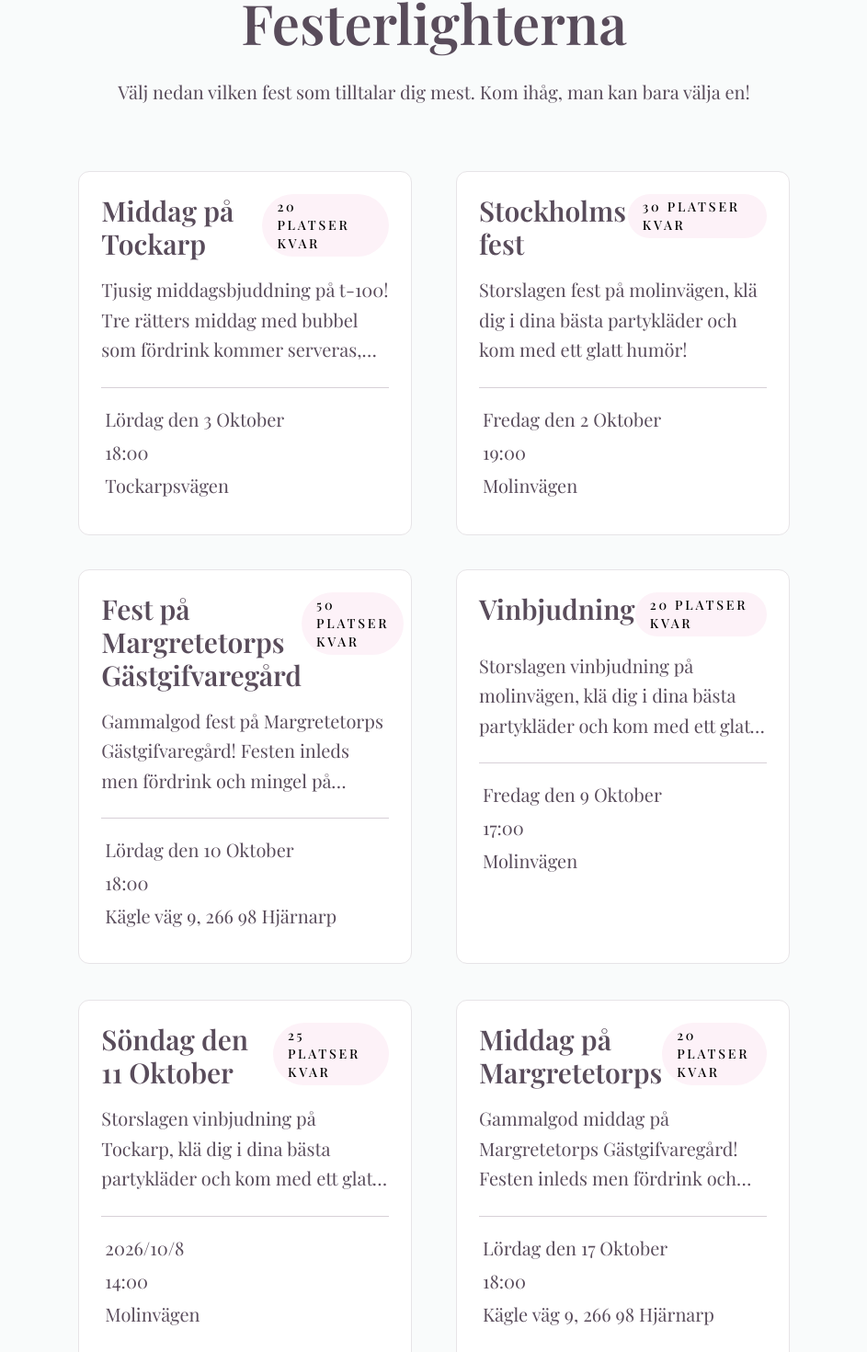
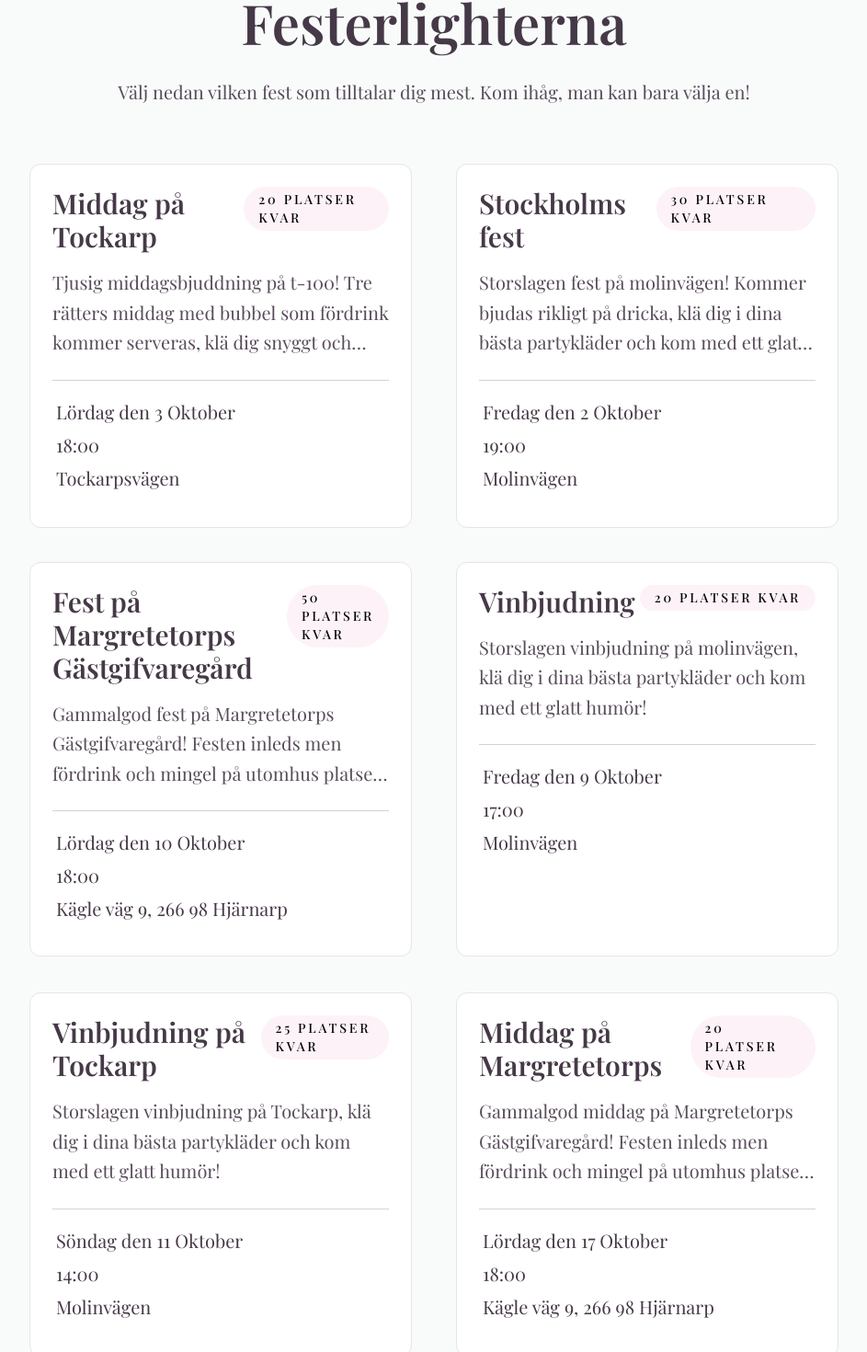
Before and after one commit to Godisstrut/PartyPlanner, a React (Vite) app in the folder party-project/: page /events in a window 1280 px wide. Shown: the part 130-1600 px from the top of the page at 92% size, without its empty margins (168-1111 px from the left). Built offline with nearby package versions, Linux system fonts and the light colour scheme; a web font is replaced by a local one.

Commit message:
Small styling update
Updated styling on all of the pages

```diff
--- a/party-project/src/Components/Button.tsx
+++ b/party-project/src/Components/Button.tsx
@@ -4,7 +4,7 @@ type ButtonProps = {
 
 function Button({ text }: ButtonProps) {
     return(
-        <button className="font-semibold text-white text-2xl bg-pink-500 hover:bg-pink-600 hover:scale-110 py-4 px-8 rounded-2xl transition duration-200 mt-8" >
+        <button className="font-semibold text-white text-2xl bg-pink-500 hover:bg-pink-600 hover:scale-110 hover:cursor-pointer py-4 px-8 rounded-2xl transition duration-200 mt-8" >
             {text}
         </button>
     )
--- a/party-project/src/Components/EventCard.tsx
+++ b/party-project/src/Components/EventCard.tsx
@@ -19,14 +19,14 @@ function EventCard({ event }: EventCardProps) {
         <Link to={`/events/${event.id}`} >
             <motion.div className="grid-rows-2 h-11/12 bg-white hover:cursor-pointer hover:shadow-lg hover:-translate-y-0.5 transition duration-300 ease-in-out rounded-xl p-6 m-6 border border-mauve-200 hover:border-pink-500">
                 <div className="flex items-start justify-between" >
-                    <h1 className="font-semibold text-3xl text-mauve-600" > {title}</h1>
+                    <h1 className="font-semibold text-3xl text-mauve-700" > {title}</h1>
                     <span className=" font-medium text-sm tracking-[0.2em] uppercase bg-pink-50 rounded-full px-4 py-1" >{spots} Platser kvar</span>
                 </div>
                 <p className="text-xl text-mauve-600 mt-4 leading-relaxed mb-6 line-clamp-3 " > {description}</p>
                 <div className="mt-4 border-t border-mauve-300 pt-4 " >
-                    <p className="text-xl text-mauve-600 p-1" > {date}</p>
-                    <p className="text-xl text-mauve-600 p-1" > {time}</p>
-                    <p className="text-xl text-mauve-600 p-1" > {location}</p>
+                    <p className="text-xl text-mauve-700 p-1" > {date}</p>
+                    <p className="text-xl text-mauve-700 p-1" > {time}</p>
+                    <p className="text-xl text-mauve-700 p-1" > {location}</p>
                 </div>
             </motion.div>
         </Link>
--- a/party-project/src/Components/EventDetail.tsx
+++ b/party-project/src/Components/EventDetail.tsx
@@ -18,7 +18,7 @@ function EventDetail() {
             <Link to="/events" className="text-sm tracking-[0.3em] uppercase hover:underline transition-transform" >
                 ← Alla fester
             </Link>
-            <h1 className="text-4xl text-mauve-600 p-4 " >{event.title}</h1>
+            <h1 className="text-4xl text-mauve-700 p-4 " >{event.title}</h1>
             <div className="border-t border-mauve-500 py-2">
                 <p className="text-xl max-w-2xl p-4" >{event.description}</p>
             </div>
@@ -31,13 +31,13 @@ function EventDetail() {
             <div className="max-w-2xl p-6 rounded-lg bg-white border border-mauve-200" >
                 <h1 className="text-2xl text-mauve-600 pb-6 " >Boka din plats</h1>
                 <form className="flex flex-col justify-start " >
-                    <label htmlFor="name" className="text-xl text-mauve-600" >Namn:</label>
+                    <label htmlFor="name" className="text-xl text-mauve-700" >Namn:</label>
                     <input type="text" placeholder="Namn" className="border p-2 m-2 rounded" />
-                    <label htmlFor="email" className="text-xl text-mauve-600" >E-post:</label>
+                    <label htmlFor="email" className="text-xl text-mauve-700" >E-post:</label>
                     <input type="email" placeholder="E-post" className="border p-2 m-2 rounded" />
-                    <label htmlFor="message" className="text-xl text-mauve-600" >Meddelande (valfritt):</label>
-                    <textarea id="message" placeholder="Särkilda önskemål" className="border p-2 m-2 rounded" ></textarea>
-                    <button className="font-semibold text-white text-2xl bg-pink-500 hover:bg-pink-600 py-2 px-4 rounded-2xl transition duration-200 mt-8" >
+                    <label htmlFor="message" className="text-xl text-mauve-700" >Meddelande (valfritt):</label>
+                    <textarea rows={5} id="message" placeholder="Särkilda önskemål" className="border p-2 m-2 rounded" ></textarea>
+                    <button className="font-semibold text-white text-2xl bg-pink-500 hover:bg-pink-600 hover:cursor-pointer py-2 px-4 rounded-2xl transition duration-200 mt-8" >
                         Boka
                     </button>
                 </form>
--- a/party-project/src/Data/EventsData.ts
+++ b/party-project/src/Data/EventsData.ts
@@ -24,7 +24,7 @@ export const EventsData: Record<string, Event> = { // Fest data
         date: "Fredag den 2 Oktober",
         time: "19:00",
         location: "Molinvägen",
-        description: "Storslagen fest på molinvägen, klä dig i dina bästa partykläder och kom med ett glatt humör!",
+        description: "Storslagen fest på molinvägen! Kommer bjudas rikligt på dricka, klä dig i dina bästa partykläder och kom med ett glatt humör!",
         spots: 30
     },
     margretetorp: {
@@ -47,8 +47,8 @@ export const EventsData: Record<string, Event> = { // Fest data
     },
     tockarpvin: {
         id: "tockarpvin",
-        title: "Söndag den 11 Oktober",
-        date: "2026/10/8",
+        title: "Vinbjudning på Tockarp",
+        date: "Söndag den 11 Oktober",
         time: "14:00",
         location: "Molinvägen",
         description: "Storslagen vinbjudning på Tockarp, klä dig i dina bästa partykläder och kom med ett glatt humör!",
--- a/party-project/src/Data/Invites.ts
+++ b/party-project/src/Data/Invites.ts
@@ -6,14 +6,14 @@ export type Invite = {
 export const Invites: Record<string, Invite> = {
     kalleniusFamily: {
         displayName: "Familjen Källenius",
-        eventIds: ["Tockarpsfest", "Molinvägenfest"]
+        eventIds: ["tockarpsfest", "molinvagenfest"]
     },
     stockholmFriends: {
         displayName: "Stockholms vänner",
-        eventIds: ["Molinvägenfest", "MolinvägenVin"]
+        eventIds: ["molinvagenfest", "molinvagenvin"]
     },
     closeRelatives: {
         displayName: "Nära släktingar",
-        eventIds: ["Tockarpsfest", "Margretetorp"]
+        eventIds: ["tockarpsfest", "margretetorp"]
     }
 }
--- a/party-project/src/Pages/Events.tsx
+++ b/party-project/src/Pages/Events.tsx
@@ -15,10 +15,10 @@ function Events() {
             <Link to="/" className="text-sm tracking-[0.3em] uppercase hover:underline transition-transform" >
                 ← Tillbaka
             </Link>
-            <h1 className=" font-semibold text-6xl text-mauve-600 " >Festerlighterna</h1>
+            <h1 className=" font-semibold text-6xl text-mauve-700 " >Festerlighterna</h1>
             <p className="text-xl text-mauve-600 pt-6 " >Välj nedan vilken fest som tilltalar dig mest. Kom ihåg, man kan bara välja en!</p>
 
-            <div className="grid grid-cols-1 lg:grid-cols-2  w-8/12 mt-6 p-4  " >
+            <div className="grid grid-cols-1 lg:grid-cols-2 w-9/12 mt-4 p-4 " >
                 {events.map((event) => (
                     <EventCard key={event.id} event={event} />
                 ))}
```
